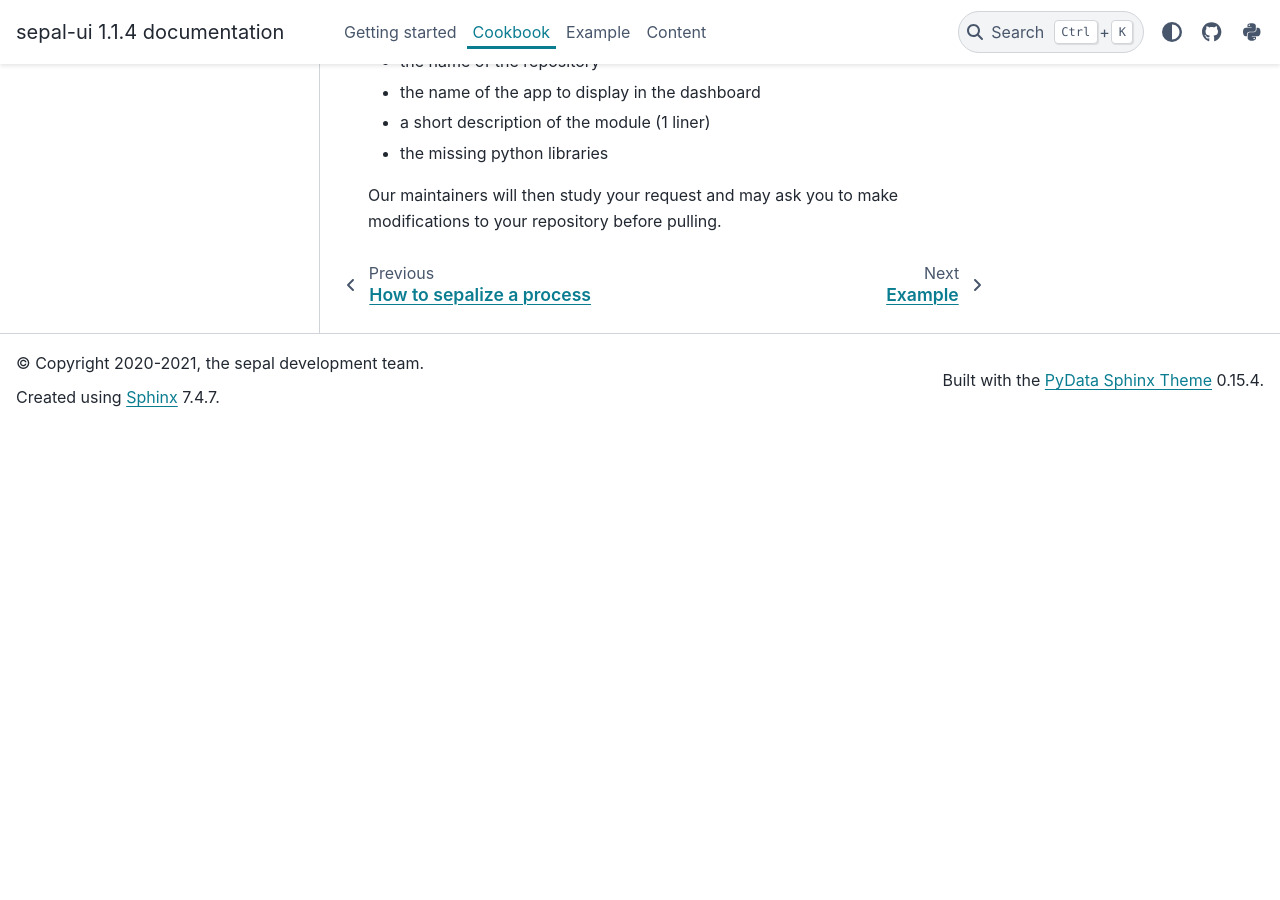
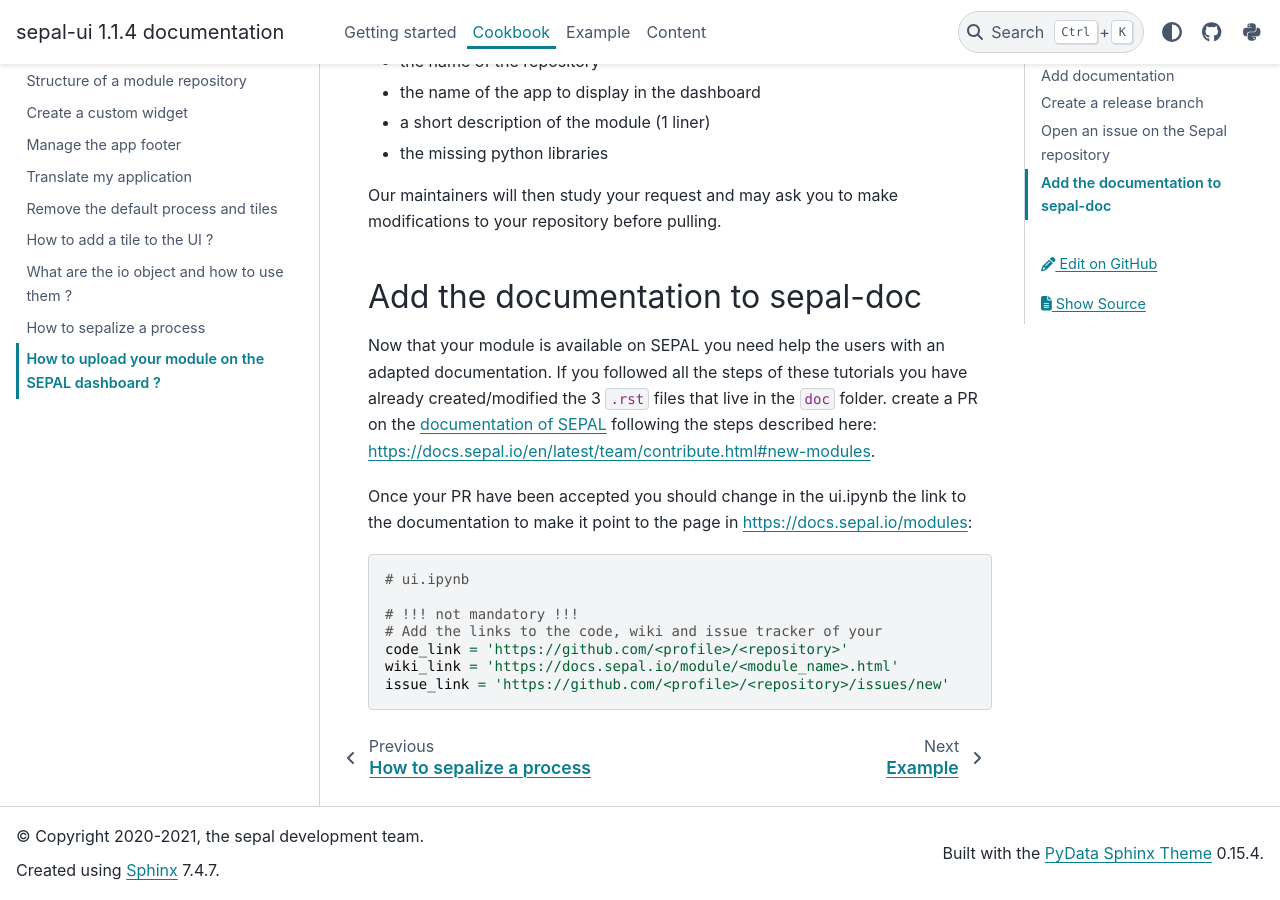
Before and after one commit to openforis/sepal_ui, a Sphinx documentation site: the page built from docs/source/tutorials/send-to-sepal.rst, in a window 1280 px wide and 900 px high, scrolled down 1705 px. Built offline with Sphinx 7.4.7 and the PyData theme 0.15.4, drawn with Linux system fonts in a browser that asks for light colours; the version number is read from the project's files by our own code; before the commit the page ends 2132 px from its top, so only the background shows below that.

Commit message:
explain the doc change Fix #193

```diff
--- a/docs/source/tutorials/send-to-sepal.rst
+++ b/docs/source/tutorials/send-to-sepal.rst
@@ -51,3 +51,20 @@ You'll be asked to provide :
 - the missing python libraries
 
 Our maintainers will then study your request and may ask you to make modifications to your repository before pulling.
+
+Add the documentation to sepal-doc
+----------------------------------
+
+Now that your module is available on SEPAL you need help the users with an adapted documentation. If you followed all the steps of these tutorials you have already created/modified the 3 :code:`.rst` files that live in the :code:`doc` folder. create a PR on the `documentation of SEPAL <https://github.com/openforis/sepal-doc>`_ following the steps described here: `<https://docs.sepal.io/en/latest/team/contribute.html#new-modules>`_.
+
+Once your PR have been accepted you should change in the ui.ipynb the link to the documentation to make it point to the page in `<https://docs.sepal.io/modules>`_:
+
+.. code-block:: python
+
+    # ui.ipynb
+
+    # !!! not mandatory !!!
+    # Add the links to the code, wiki and issue tracker of your
+    code_link = 'https://github.com/<profile>/<repository>'
+    wiki_link = 'https://docs.sepal.io/module/<module_name>.html'
+    issue_link = 'https://github.com/<profile>/<repository>/issues/new'
```
